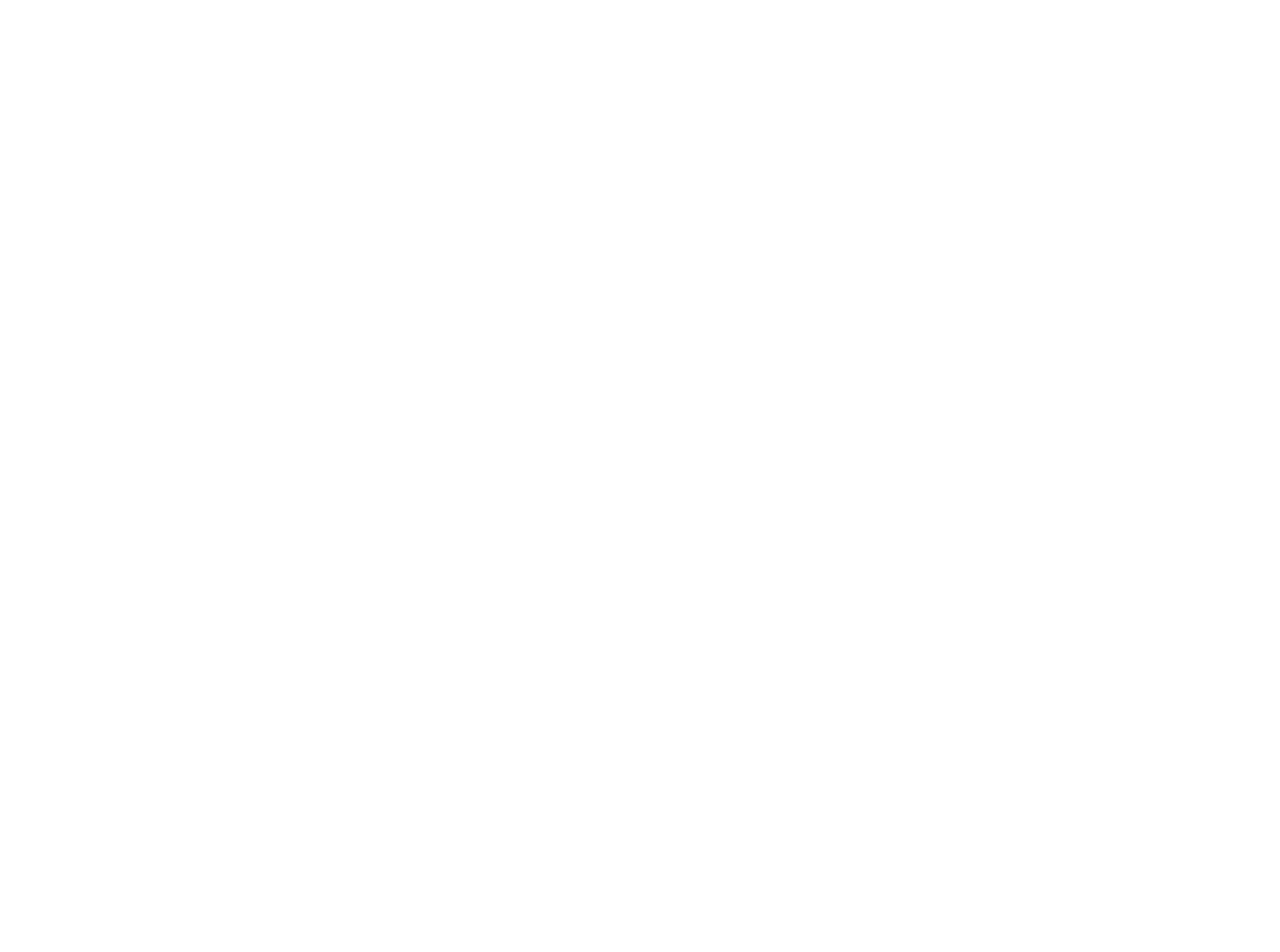
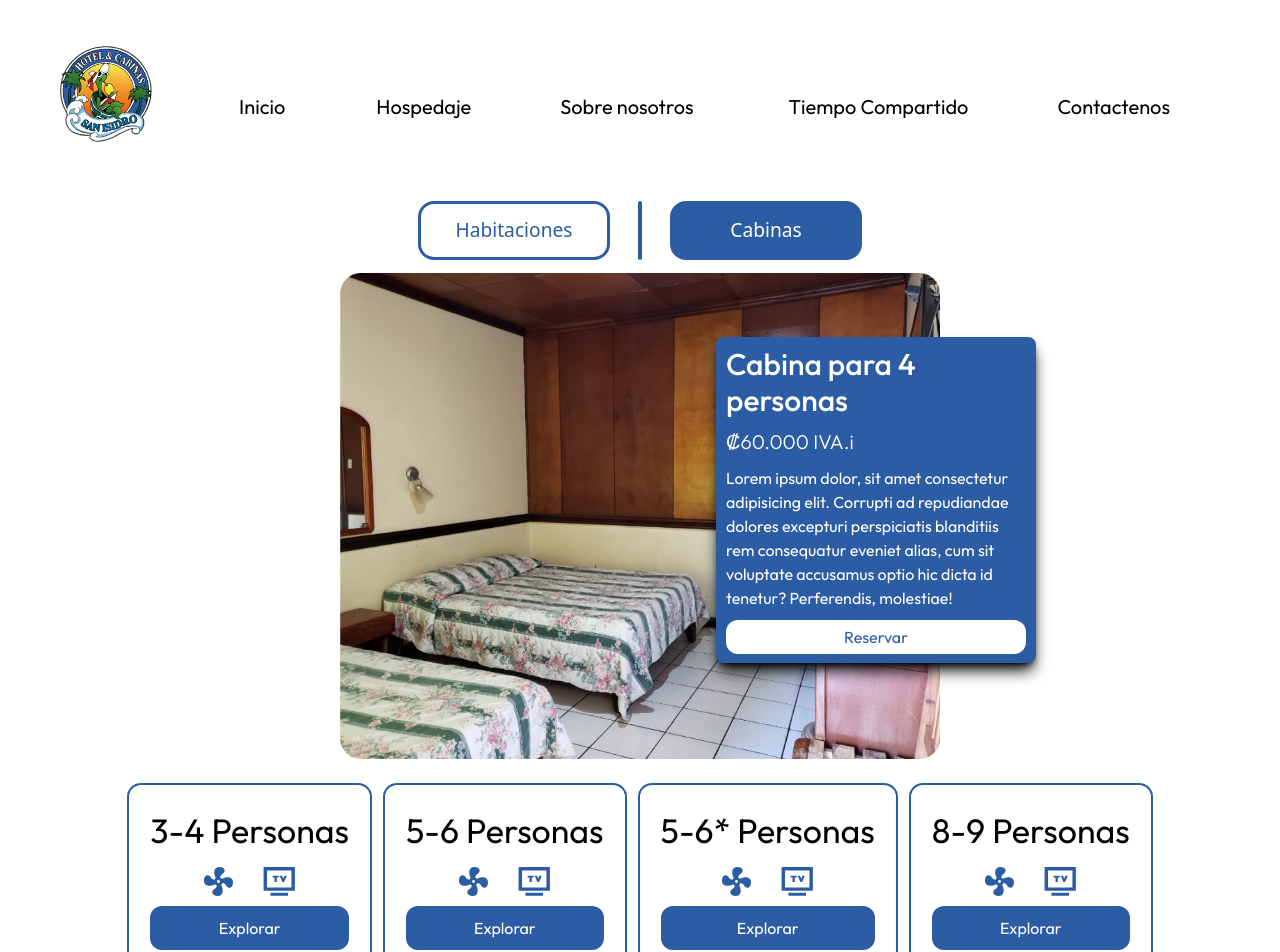
Before and after one commit to 2GAF/Cabinas_San_Isidro, a React (Vite) app: page /hospedaje in a window 1280 px wide. Before the commit this address had no page. Shown: the top 952 px of the page. Before the commit the page ends 800 px from the top, so only its background shows below. Built offline with nearby package versions, Linux system fonts and the light colour scheme; a web font is replaced by a local one.

Commit message:
Sustitucion de cabinas.jsx por hospedaje.jsx, seleccion de tarjetas en hospedaje.jsx

```diff
--- a/src/App.jsx
+++ b/src/App.jsx
@@ -1,8 +1,7 @@
 import './App.css'
 import {Route, Routes } from 'react-router-dom';
 import { Index } from './pages/Index';
-import { Cabinas } from './pages/Cabinas';
-import { Habitaciones } from './pages/Habitaciones';
+import { Hospedaje } from './pages/Hospedaje';
 import { Nosotros } from './pages/Nosotros';
 import { TiempoCompartido } from './pages/TiempoCompartido';
 import { Contacto } from './pages/Contacto';
@@ -14,8 +13,7 @@
     <>
       <Routes>
           <Route path="/" element={<Index />} />
-          <Route path="/cabinas" element={<Cabinas />} />
-          <Route path="/habitaciones" element={<Habitaciones />} />
+          <Route path="/hospedaje" element={<Hospedaje />} />
           <Route path="/sobre-nosotros" element={<Nosotros />} />
           <Route path="/tiempo-compartido" element={<TiempoCompartido />}/>
           <Route path="/contacto" element={<Contacto />} />
--- a/src/buttons/CabinaCard.jsx
+++ b/src/buttons/CabinaCard.jsx
@@ -1,26 +1,20 @@
 import fanBlue from "../assets/fanBlack.svg";
 import tvBlue from "../assets/tvBlack.svg";
+import fanWhite from "../assets/fanWhite.svg";
+import tvWhite from "../assets/tvWhite.svg";
 
-export function CabinaCard({setter, text, isActive}){
+export function CabinaCard({ setter, text, isActive }) {
+    const cardStyle = isActive && text === isActive ? 'bg-blue-1 text-white' : '';
+    const btnStyle = isActive && text === isActive ? 'bg-white text-blue-1' : 'text-white';
 
-    const clasesBase = "rounded-full bg-blue-1 size-14 flex items-center justify-center text-gray-1 font-outfit text-links hover:bg-blue-1 hover:bg-blue-1 hover:text-white"
-    const clasesActivo = "text-white bg-blue-1"
-    const clasesInactivo = "text-gray-1 bg-gray-2"
-    console.log(isActive);
-
-    const btnClases = `${clasesBase} ${isActive == text ? clasesActivo : clasesInactivo}`
-    return(
-        // <button  className={btnClases}></button>
-
-        <div  className="ring-2 ring-blue-1 rounded-xl font-outfit text-[2.119rem] p-[1.313rem] py-[1.313rem] flex flex-col gap-y-[0.656rem]">
-                        <h1>{text}</h1>
-                        <div className="flex gap-x-[1.875rem] w-full justify-center ">
-                            <img src={fanBlue} alt="" />
-                            <img src={tvBlue} alt="" />
-                        </div>
-                        <button onClick={()=>setter(text)} className="bg-blue-1 rounded-xl py-[0.626rem] hidden justify-center text-white text-ovo text-base lg:flex">
-                           Explorar
-                        </button>
-                    </div>
+    return (
+        <div className={`ring-2 ring-blue-1 rounded-xl font-outfit text-[2.119rem] p-[1.313rem] py-[1.313rem] flex flex-col gap-y-[0.656rem] ${cardStyle}`}>
+            <h1>{text}</h1>
+            <div className="flex gap-x-[1.875rem] w-full justify-center ">
+                <img src={isActive && text === isActive ? fanWhite : fanBlue} alt="" />
+                <img src={isActive && text === isActive ? tvWhite : tvBlue} alt="" />
+            </div>
+            <button onClick={() => setter(text)} className={`bg-blue-1 rounded-xl py-[0.626rem] hidden justify-center text-ovo text-base lg:flex ${btnStyle}`}>Explorar</button>
+        </div>
     )
 }
--- a/src/common/Header.jsx
+++ b/src/common/Header.jsx
@@ -2,7 +2,6 @@
 import MenuEmergente from '../assets/menuHam.svg';
 import inicio from '../assets/home.svg';
 import cabinas from '../assets/cab.svg';
-import habitaciones from '../assets/hab.svg';
 import socios from '../assets/socios.svg';
 import nosotros from '../assets/nosotros.svg';
 import { Link } from 'react-router-dom';
@@ -19,8 +18,7 @@
       <h1 className='lg:hidden mb-[3.438rem] font-ovo text-subtitulo-btn'>Bienvenido</h1>
         <ul className='flex flex-col lg:flex-row gap-x-[3.125rem] gap-y-[2.875rem] font-outfit text-links text-left px-[1.5rem]'>
           <li className='flex gap-5'><img src={inicio} alt="" /><Link to="/" className='hover:underline underline-offset-4'>Inicio</Link></li>
-          <li className='flex gap-5'><img src={cabinas} alt="" /><Link to="/cabinas" className='hover:underline underline-offset-4'>Hospedaje</Link></li>
-          {/* <li className='flex gap-5'><img src={habitaciones} alt="" /><Link to="/habitaciones" className='hover:underline underline-offset-4'>Habitaciones</Link></li> */}
+          <li className='flex gap-5'><img src={cabinas} alt="" /><Link to="/hospedaje" className='hover:underline underline-offset-4'>Hospedaje</Link></li>
           <li className='flex gap-5'><img src={nosotros} alt="" /><Link to="/sobre-nosotros" className='hover:underline underline-offset-4'>Sobre nosotros</Link></li>
           <li className='flex gap-5'><img src={socios} alt="" /><Link to="/tiempo-compartido" className='hover:underline underline-offset-4'>Tiempo Compartido</Link></li>
           <li className='flex gap-5'><img src={nosotros} alt="" /><Link to="/contacto" className='hover:underline underline-offset-4'>Contactenos</Link></li>
--- a/src/pages/Cabinas.jsx
+++ b/src/pages/Hospedaje.jsx
@@ -10,11 +10,10 @@
 import { useCabInfo } from "../hooks/useCabInfo.js";
 import { CabinaCard } from "../buttons/CabinaCard.jsx";
 
-export function Cabinas() {
+export function Hospedaje() {
 
     const [activeTab, setActiveTab] = useState('Cabinas');
     const [activeCap, setCapacidad] = useState('3-4');
-    console.log(activeCap);
     const { cabinaEscogida } = useCabInfo(activeCap);
 
     //inidica cuando tarjeta esta al frente
@@ -83,10 +82,10 @@
 
                     {/* selector de la capacidad de la cabina desktop */}
                     <section className="justify-center items-center gap-x-[0.938rem] py-[1.625rem] hidden lg:flex">
-                        <CabinaCard setter={setActiveTab} text='3-4 Personas' isActive={activeTab} />
-                        <CabinaCard setter={setActiveTab} text='5-6 Personas' isActive={activeTab} />
-                        <CabinaCard setter={setActiveTab} text='5-6* Personas' isActive={activeTab} />
-                        <CabinaCard setter={setActiveTab} text='8-9 Personas' isActive={activeTab} />
+                        <CabinaCard setter={setCapacidad} text='3-4 Personas' isActive={activeCap} />
+                        <CabinaCard setter={setCapacidad} text='5-6 Personas' isActive={activeCap} />
+                        <CabinaCard setter={setCapacidad} text='5-6* Personas' isActive={activeCap} />
+                        <CabinaCard setter={setCapacidad} text='8-9 Personas' isActive={activeCap} />
                     </section>
 
 
@@ -119,7 +118,7 @@
                         <div className=" w-custom-img relative py-3w" onClick={manejarClick} role="button">
                             <img className={` transition-transform duration-500 ease-in-out ${tarjetaAlFrente ? 'z-0' : 'z-10'}`} src={imagenes[indiceActual]} alt="" />
                             <div
-                                className={`absolute top-5 lg:top-16 left-[-2rem] md:left-[-6rem] w-[11.25rem] h-[12.375rem] md:w-[22.375rem] md:h-[20.375rem] lg:w-[20rem] md:top-2 bg-red-700 font-outfit text-white flex items-center justify-center shadow-black shadow-lg rounded-lg transition-transform duration-500 ease-in-out ${tarjetaAlFrente ? 'z-0 -transform translate-x-0 ' : 'z-[-10] transform translate-x-10'}`}
+                                className={`absolute top-5 lg:top-16 left-[-2rem] md:left-[-6rem] w-[11.25rem] h-[12.375rem] md:w-[22.375rem] md:h-[20.375rem] lg:w-[20rem] md:top-2 bg-blue-1 font-outfit text-white flex items-center justify-center shadow-black shadow-lg rounded-lg transition-transform duration-500 ease-in-out ${tarjetaAlFrente ? 'z-0 -transform translate-x-0 ' : 'z-[-10] transform translate-x-10'}`}
                             >
                                 <div className="px-[0.626rem] flex flex-col gap-y-[0.625rem]">
                                     <h1 className="text-3xl font-medium hidden md:block">{cabinaEscogida.titulo}</h1>
@@ -146,10 +145,10 @@
 
                     {/* selector de la capacidad de la cabina desktop */}
                     <section className="justify-center items-center gap-x-[0.938rem] py-[1.625rem] hidden lg:flex">
-                        <CabinaCard setter={setActiveTab} text='1 Persona' isActive={activeTab} />
-                        <CabinaCard setter={setActiveTab} text='2 Personas' isActive={activeTab} />
-                        <CabinaCard setter={setActiveTab} text='3 Personas' isActive={activeTab} />
-                        <CabinaCard setter={setActiveTab} text='4 Personas' isActive={activeTab} />
+                        <CabinaCard setter={setCapacidad} text='1 Persona' isActive={activeCap} />
+                        <CabinaCard setter={setCapacidad} text='2 Personas' isActive={activeCap} />
+                        <CabinaCard setter={setCapacidad} text='3 Personas' isActive={activeCap} />
+                        <CabinaCard setter={setCapacidad} text='4 Personas' isActive={activeCap} />
                     </section>
 
 
```
